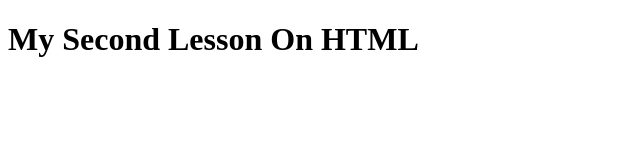
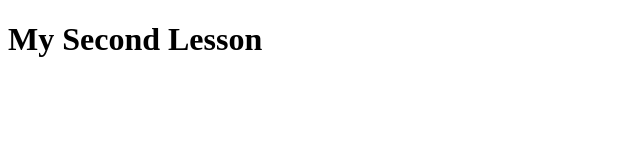
Before and after one commit to shresthasaroj855/shresthasaroj855, a plain HTML site: page index.HTML in a window 1280 px wide. Shown: the whole page, without its empty margins (0-640 px from the left). Drawn offline with Linux system fonts and the light colour scheme.

Commit message:
first commit

```diff
--- a/index.HTML
+++ b/index.HTML
@@ -1,12 +1,9 @@
 <!DOCTYPE html>
 <html lang="en">
 <head>
-    <meta charset="UTF-8">
-    <meta http-equiv="X-UA-Compatible" content="IE=edge">
-    <meta name="viewport" content="width=device-width, initial-scale=1.0">
-    <title>second lesson</title>
+    <title>Second lesson</title>
 </head>
 <body>
-    <h1>My Second Lesson On HTML</h1>
+    <h1>My Second Lesson</h1>
     </body>
 </html>
```
